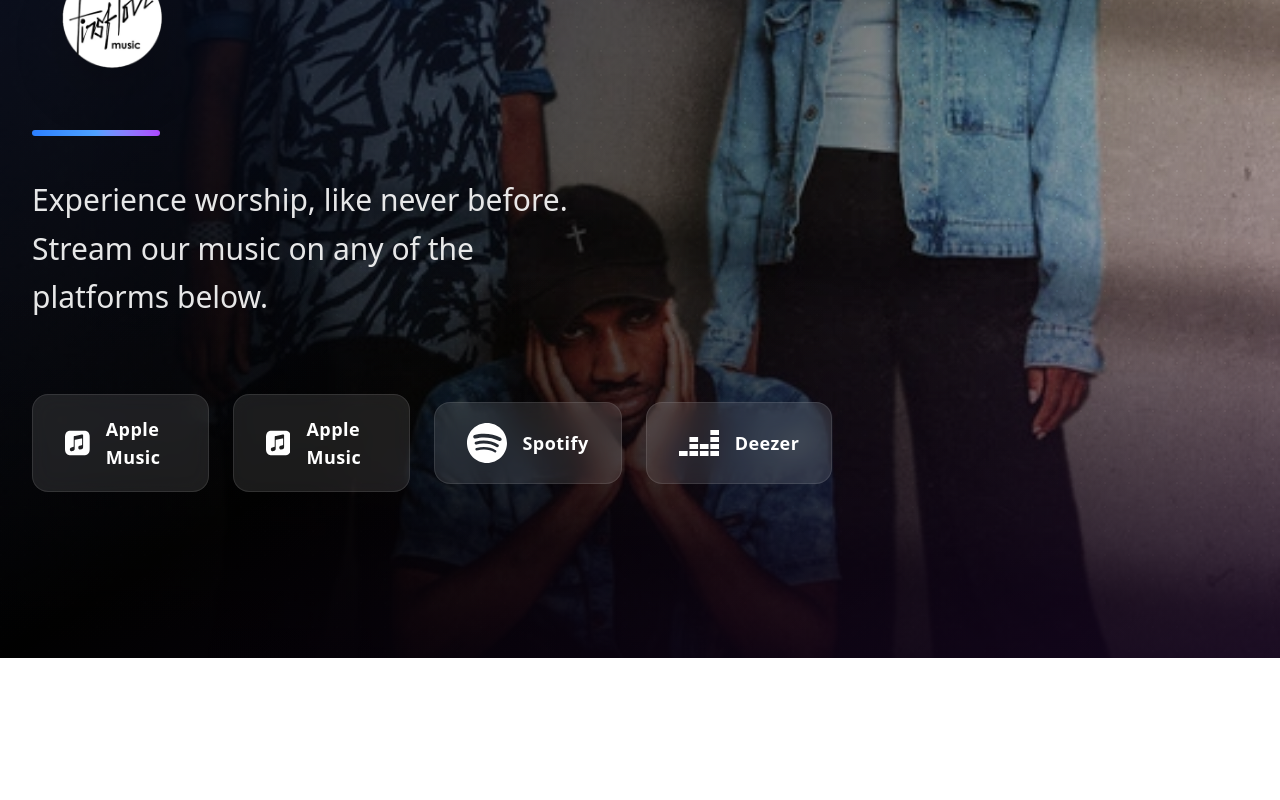
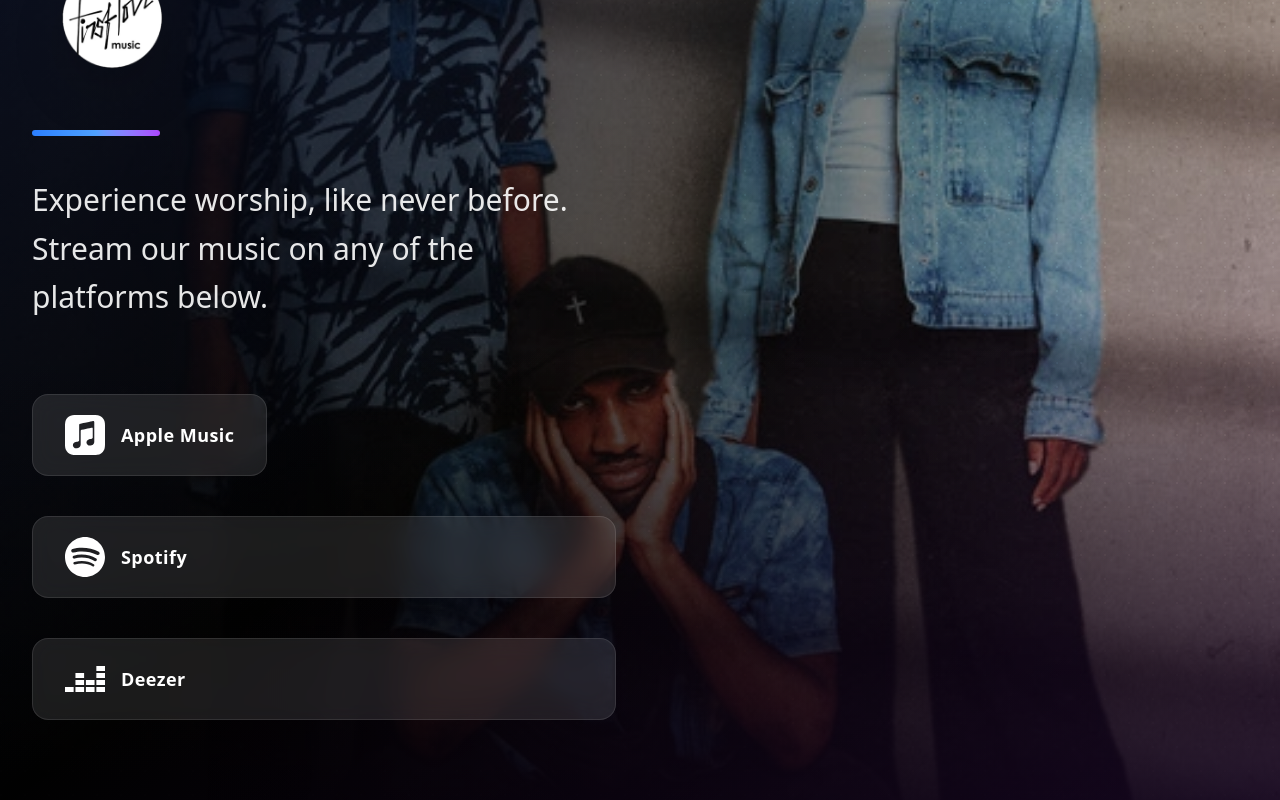
Before and after one commit to urieltetteh97/FLC, a React (Vite) app in the folder first-love/: page / in a window 1280 px wide. Shown: the part 5347-6147 px from the top of the page. Before the commit the page ends 6005 px from the top, so only its background shows below. Built offline with nearby package versions, Linux system fonts and the light colour scheme.

Commit message:
duplicate apple music icon removed

```diff
--- a/first-love/src/components/FLMusic.jsx
+++ b/first-love/src/components/FLMusic.jsx
@@ -32,15 +32,7 @@ const FLMusic = () => {
                         <span className="text-lg text-white font-semibold tracking-wide">Apple Music</span>
                         </div>
                     </div>
-                    <div className="group cursor-pointer">
-                        <div className='flex items-center px-8 py-5 bg-white/10 backdrop-blur-md rounded-2xl border border-white/10 transition-all duration-300 hover:bg-white/20 hover:border-white/20 hover:scale-105 transform hover:shadow-xl hover:shadow-blue-500/20'>
-                        <svg className='w-10 h-10 text-white mr-4' viewBox='0 0 24 24' fill='currentColor'>
-                            <path d='M23.994 6.124a9.23 9.23 0 00-.24-2.19c-.317-1.31-1.062-2.31-2.18-3.043a5.022 5.022 0 00-1.877-.726 10.496 10.496 0 00-1.564-.15c-.04-.003-.083-.01-.124-.013H5.986c-.152.01-.303.017-.455.026-.747.043-1.49.123-2.193.4-1.336.53-2.3 1.452-2.865 2.78-.192.448-.292.925-.363 1.408-.056.392-.088.785-.1 1.18 0 .032-.007.062-.01.093v12.223c.01.14.017.283.027.424.05.815.154 1.624.497 2.373.65 1.42 1.738 2.353 3.234 2.802.42.127.856.187 1.293.228.555.053 1.11.06 1.667.06h11.03a12.5 12.5 0 001.57-.1c.822-.106 1.596-.35 2.295-.81a5.046 5.046 0 001.88-2.207c.186-.42.293-.87.37-1.324.113-.675.138-1.358.137-2.04-.002-3.8 0-7.595-.003-11.393zm-6.423 3.99v5.712c0 .417-.058.827-.244
-                             1.206-.29.59-.76.962-1.388 1.14-.35.1-.706.157-1.07.173-.95.045-1.773-.6-1.943-1.536a1.88 1.88 0 011.038-2.022c.323-.16.67-.25 1.018-.324.378-.082.758-.153 1.134-.24.274-.063.457-.23.51-.516a.904.904 0 00.02-.193c0-1.815 0-3.63-.002-5.443a.725.725 0 00-.026-.185c-.04-.15-.15-.243-.304-.234-.16.01-.318.035-.475.066-.76.15-1.52.303-2.28.456l-2.325.47-1.374.278c-.016.003-.032.01-.048.013-.277.077-.377.203-.39.49-.002.042 0 .086 0 .13-.002 2.602 0 5.204-.003 7.805 0 .42-.047.836-.215 1.227-.278.64-.77 1.04-1.434 1.233-.35.1-.71.16-1.075.172-.96.036-1.755-.6-1.92-1.544-.14-.812.23-1.685 1.154-2.075.357-.15.73-.232 1.108-.31.287-.06.575-.116.86-.177.383-.083.583-.323.6-.714v-.15c0-2.96 0-5.922.002-8.882 0-.123.013-.25.042-.37.07-.285.273-.448.546-.518.255-.066.515-.112.774-.165.733-.15
-                              1.466-.296 2.2-.444l2.27-.46c.67-.134 1.34-.27 2.01-.403.22-.043.442-.088.663-.106.31-.025.523.17.554.482.008.073.012.148.012.223.002 1.91.002 3.822 0 5.732z'></path>
-                        </svg>
-                        <span className="text-lg text-white font-semibold tracking-wide">Apple Music</span>
-                        </div>
+
                     </div>
                     <div className="group cursor-pointer">
                         <div className='flex items-center px-8 py-5 bg-white/10 backdrop-blur-md rounded-2xl border border-white/10 transition-all duration-300 hover:bg-white/20 hover:border-white/20 hover:scale-105 transform hover:shadow-xl hover:shadow-green-500/20'>
@@ -65,7 +57,6 @@ const FLMusic = () => {
             </div>
         </div>
     </div>
-    </div>
 </section>
   )
 }
```
